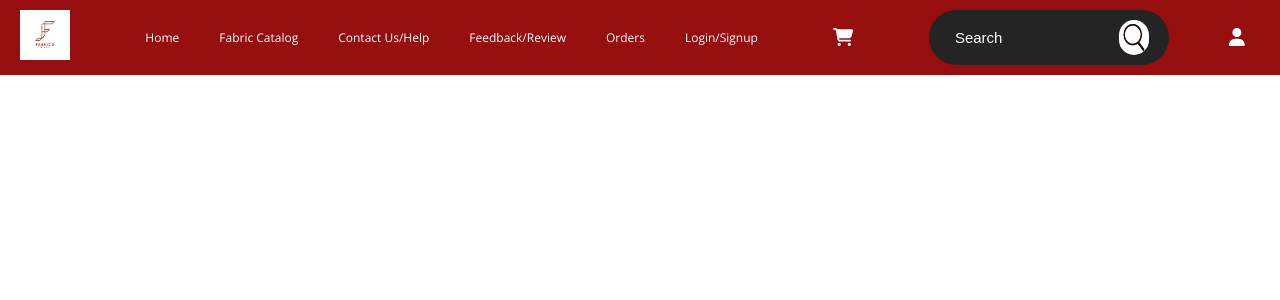
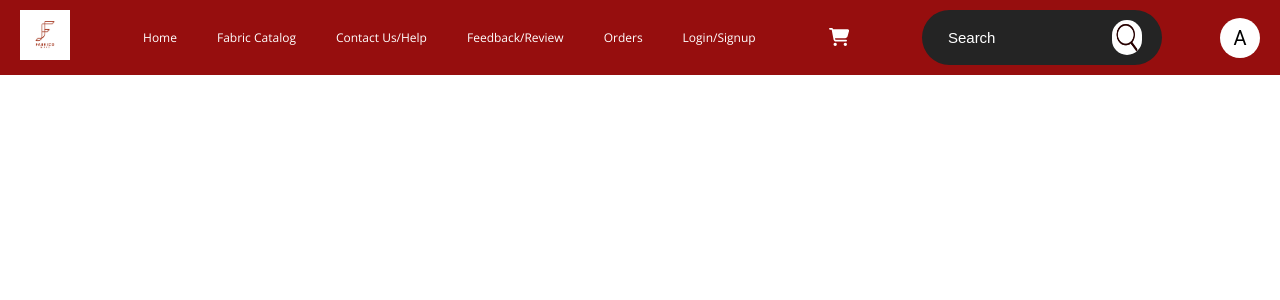
Before and after one commit to aniketsol456/fabric_selling_system, a React (Create React App) app: page / in a window 1280 px wide. Shown: the top 300 px of the page. Built offline with nearby package versions, Linux system fonts and the light colour scheme.

Commit message:
Change inn navbar style

```diff
--- a/src/Components/Navbar.js
+++ b/src/Components/Navbar.js
@@ -5,6 +5,7 @@ import './Navbar.css';
 import { FontAwesomeIcon } from '@fortawesome/react-fontawesome';
 import { faShoppingCart, faUser, faBars } from '@fortawesome/free-solid-svg-icons';
 import { useNavigate } from 'react-router-dom';
+import Avatar from '@mui/material/Avatar';
 
 const Navbar = () => {
   const navigate = useNavigate(); // Initialize navigate function
@@ -45,7 +46,8 @@ const Navbar = () => {
         <img src={Search_logo} alt="Search" />
       </div>
       <div className="profile">
-        <FontAwesomeIcon icon={faUser} onClick={openProfile} className='ProfileIcon' />
+        <Avatar onClick={openProfile} style={{background : "white", color :"black"}}>A</Avatar>
+        {/* <FontAwesomeIcon icon={faUser} onClick={openProfile} className='ProfileIcon' /> */}
       </div>
       <div className="barIcon" onClick={toggleMenu}>
         <FontAwesomeIcon icon={faBars} />
```
